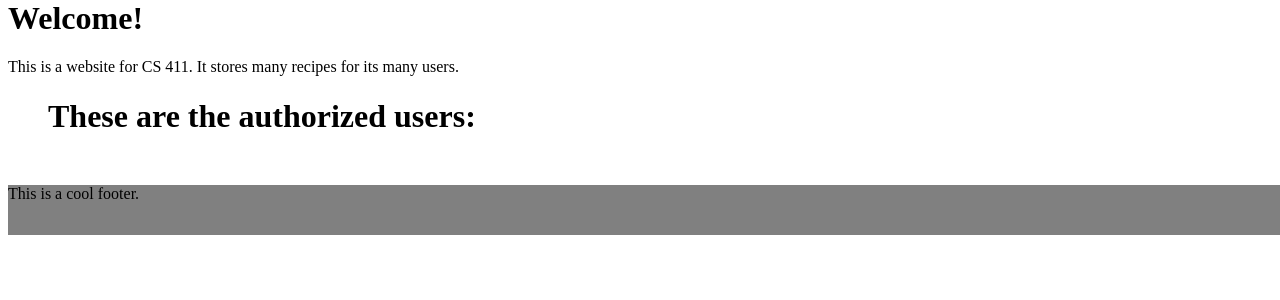
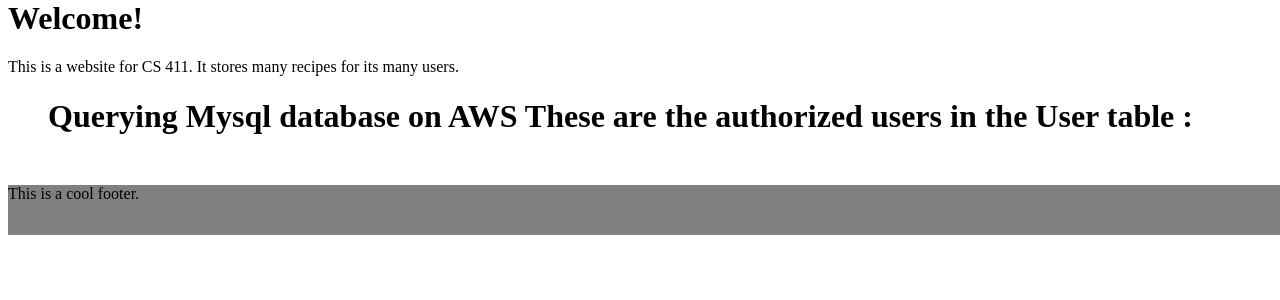
Before and after one commit to waveeq/cs411, a Flask app: page / in a window 1280 px wide. Shown: the part 50-350 px from the top of the page. Run offline with Flask 2, Linux system fonts and the light colour scheme; data that the repository does not hold is empty; some libraries are stand-ins or nearby versions.

Commit message:
Making it more obvious on querying db

```diff
--- a/application/templates/index.html
+++ b/application/templates/index.html
@@ -4,7 +4,8 @@
     <p>This is a website for CS 411. It stores many recipes for its many users.</p>
 {% endblock %}
 {% block nav %}
-<h1> These are the authorized users:
+<h1> Querying Mysql database on AWS
+     These are the authorized users in the User table :
    <ul>
 	{% for row in tabledata %}
 		<li>{{row[0]}}</li>
```
